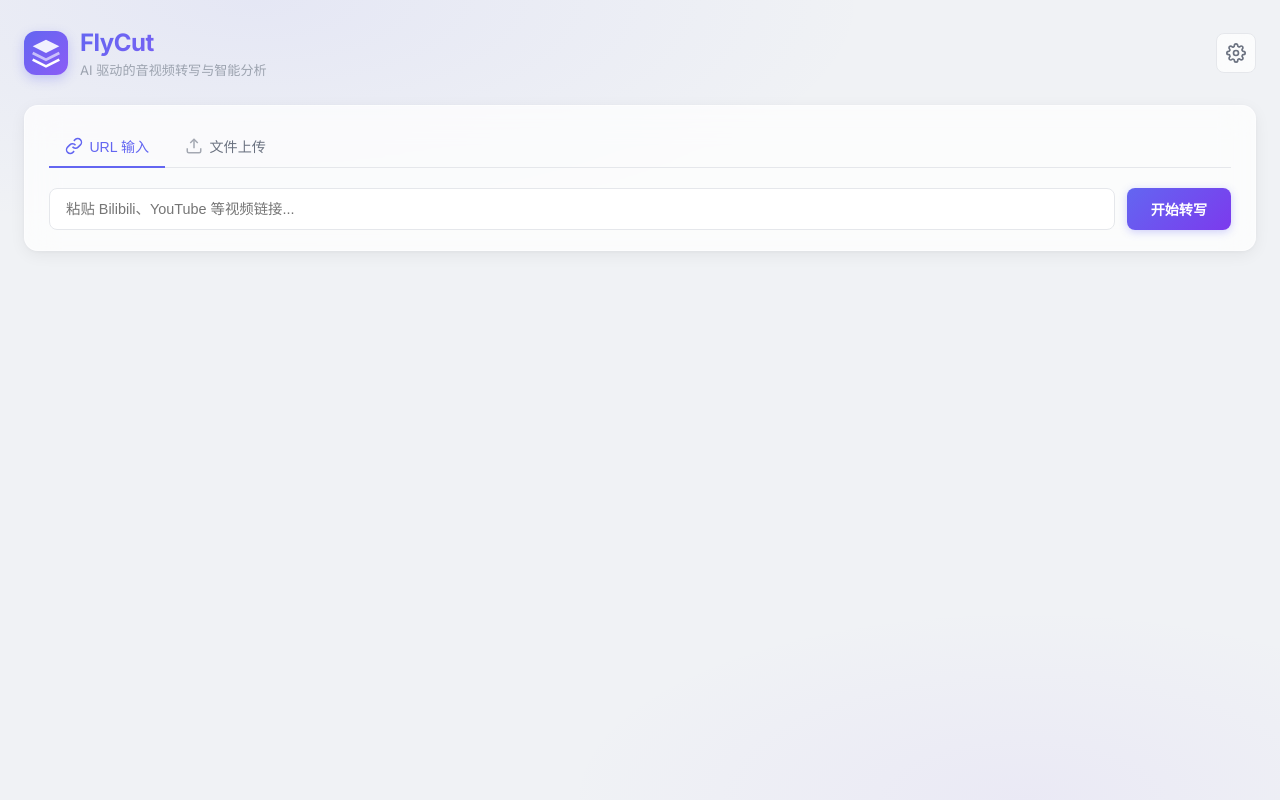
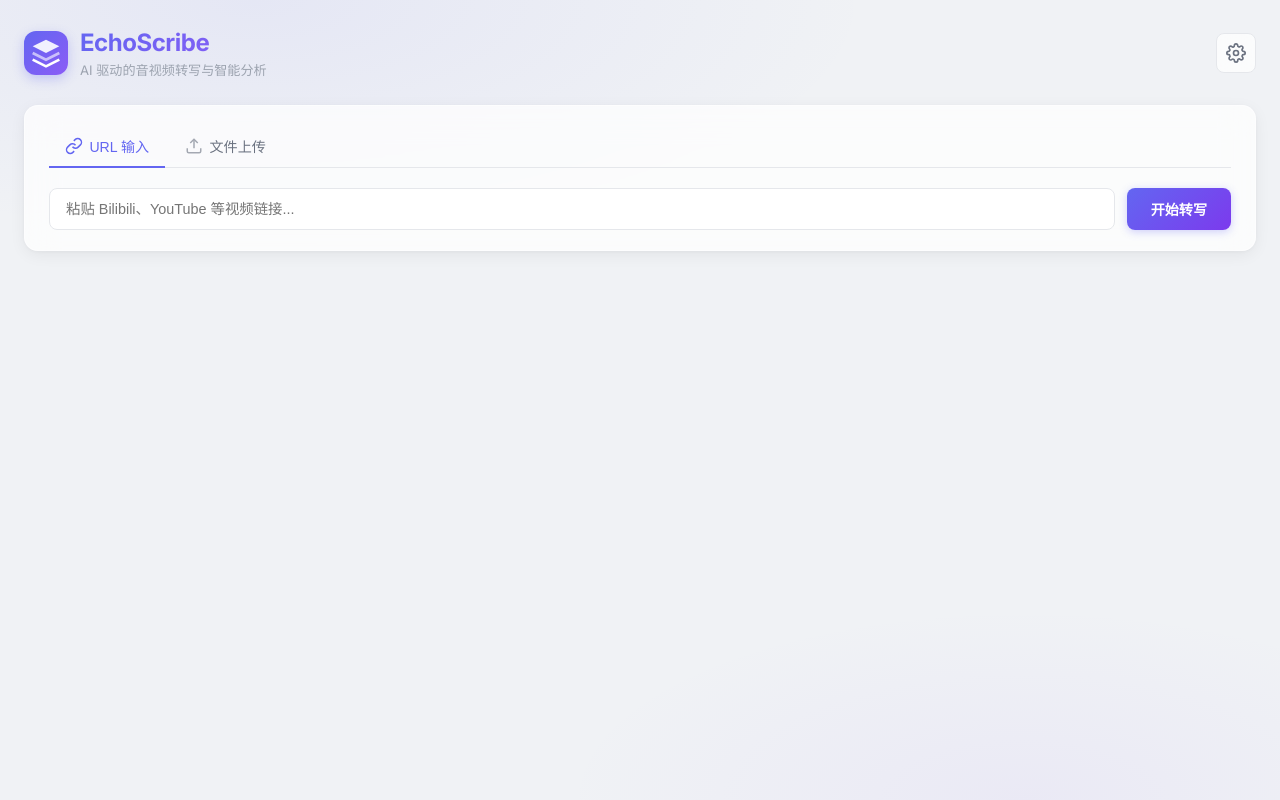
Before and after one commit to fnmss/EchoScribe, a Flask app: page / in a window 1280 px wide. Run offline with Flask 2, Linux system fonts and the light colour scheme; some libraries are stand-ins or nearby versions.

Commit message:
rename: rebrand project from FlyCut to EchoScribe
Update all user-facing project name references across README, HTML
template, JS export default, and app startup banner.

Co-Authored-By: Claude Sonnet 4.6 <noreply@anthropic.com>

```diff
--- a/app.py
+++ b/app.py
@@ -85,7 +85,7 @@ def get_model():
         from funasr import AutoModel
 
         device = "cuda" if torch.cuda.is_available() else "cpu"
-        print(f"正在加载 FunASR 模型 (设备: {device})...")
+        print(f"正在加载 EchoScribe 模型 (设备: {device})...")
         funasr_model = AutoModel(
             model="paraformer-zh",
             vad_model="fsmn-vad",
@@ -93,7 +93,7 @@ def get_model():
             device=device,
             disable_update=True,
         )
-        print("FunASR 模型加载完成。")
+        print("EchoScribe 模型加载完成。")
     return funasr_model
 
 
@@ -744,7 +744,7 @@ def api_save_config():
 
 if __name__ == "__main__":
     print("=" * 50)
-    print("音视频转写 + AI 总结")
+    print("EchoScribe - AI 音视频转写")
     print("=" * 50)
     print("访问 http://localhost:5000 开始使用")
     print(f"LLM 配置: {CONFIG_PATH}")
--- a/static/app.js
+++ b/static/app.js
@@ -673,7 +673,7 @@ document.getElementById("save-llm-config").addEventListener("click", async () =>
 // ============================================================
 function getExportSettings() {
     const format = document.querySelector('input[name="export-format"]:checked')?.value || "md";
-    const prefix = document.getElementById("export-prefix")?.value || "FlyCut";
+    const prefix = document.getElementById("export-prefix")?.value || "EchoScribe";
     return { format, prefix };
 }
 
--- a/templates/index.html
+++ b/templates/index.html
@@ -3,7 +3,7 @@
 <head>
     <meta charset="UTF-8">
     <meta name="viewport" content="width=device-width, initial-scale=1.0">
-    <title>FlyCut - AI 音视频转写</title>
+    <title>EchoScribe - AI 音视频转写</title>
     <link rel="preconnect" href="https://fonts.googleapis.com">
     <link href="https://fonts.googleapis.com/css2?family=Inter:wght@400;500;600;700&display=swap" rel="stylesheet">
     <link rel="stylesheet" href="/static/style.css">
@@ -25,7 +25,7 @@
                     </svg>
                 </div>
                 <div>
-                    <h1>FlyCut</h1>
+                    <h1>EchoScribe</h1>
                     <p class="tagline">AI 驱动的音视频转写与智能分析</p>
                 </div>
             </div>
@@ -242,7 +242,7 @@
                     </div>
                     <div class="setting-group">
                         <label class="setting-label">文件名前缀</label>
-                        <input type="text" id="export-prefix" class="setting-input" placeholder="FlyCut" value="FlyCut">
+                        <input type="text" id="export-prefix" class="setting-input" placeholder="EchoScribe" value="EchoScribe">
                     </div>
                 </div>
 
```
Also changed, not shown: README.md.
